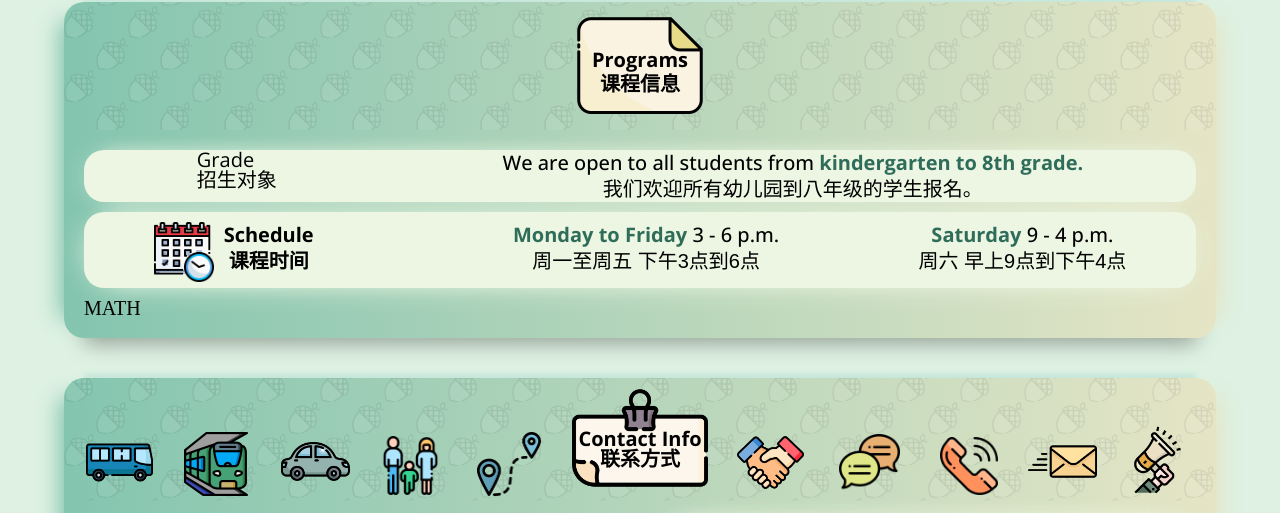
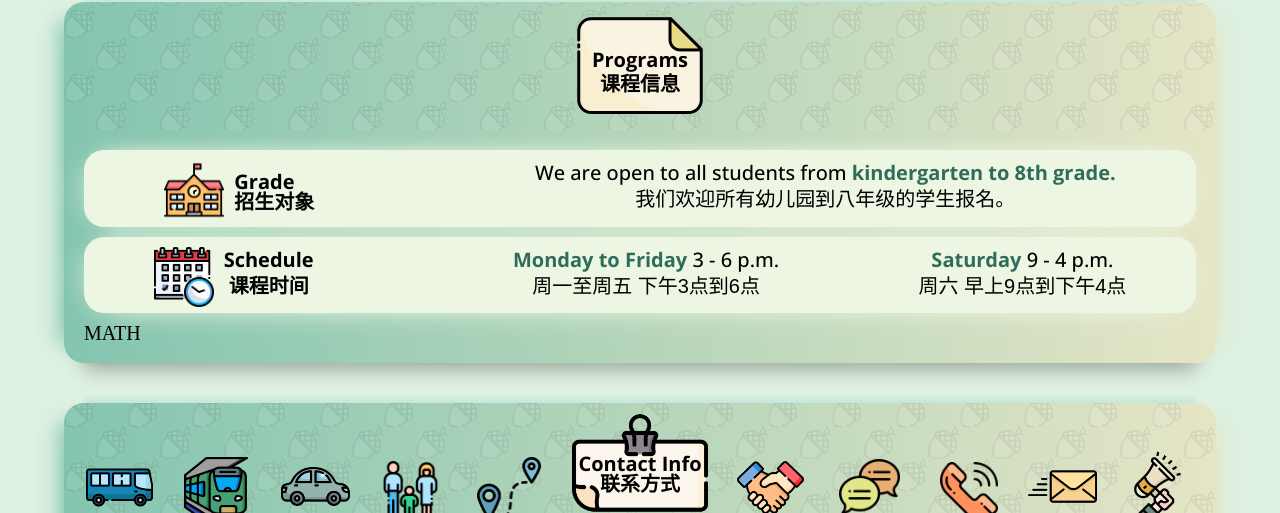
Before and after one commit to XLG123/acorn-house, a website built with webpack: page index.html in a window 1280 px wide. Shown: the part 824-1337 px from the top of the page. Built offline with nearby package versions, Linux system fonts and the light colour scheme; files whose address does not match are found by name.

Commit message:
added temporary stylings for programs content

```diff
--- a/attribution.txt
+++ b/attribution.txt
@@ -43,6 +43,7 @@ About Us Title Icon Attribution
 <a href="https://www.flaticon.com/free-icons/partnership-handshake" title="Partnership handshake icons">Partnership handshake icons created by Freepik - Flaticon</a>
 <a href="https://www.flaticon.com/free-icons/post-it" title="post-it icons">Post-it icons created by bearicons - Flaticon</a>
 <a href="https://www.flaticon.com/free-icons/time-and-date" title="time-and-date icons">Time-and-date icons created by justicon - Flaticon</a>
+<a href="https://www.flaticon.com/free-icons/school" title="school icons">School icons created by Freepik - Flaticon</a>
 
 Enrollmenet Title Icon Attribution
 <a href="https://www.flaticon.com/free-icons/note" title="note icons">Note icons created by Freepik - Flaticon</a>
--- a/index.html
+++ b/index.html
@@ -146,7 +146,11 @@
           <div class="enrollment-target">
             <span class="grade-title">
               <div class="grade-container">
-                <!-- <img /> -->
+                <img
+                  class="school-img"
+                  src="./src/assets/images/school.png"
+                  alt="school icon"
+                />
               </div>
               <div class="grade-text">
                 <div class="eng">Grade</div>
@@ -154,10 +158,10 @@
               </div>
             </span>
             <span class="target-text">
-              <div class="eng"
-                >We are open to all students from <span class="highlight">kindergarten to 8th
-                grade.</span></div
-              >
+              <div class="eng">
+                We are open to all students from
+                <span class="highlight">kindergarten to 8th grade.</span>
+              </div>
               <div class="chn">我们欢迎所有幼儿园到八年级的学生报名。</div>
             </span>
           </div>
--- a/src/styles/programs.scss
+++ b/src/styles/programs.scss
@@ -52,6 +52,8 @@
 
     .enrollment-target {
 
+      padding-top: 0.5em;
+      padding-bottom: 0.2em;
 
       .target-text {
 
@@ -75,25 +77,6 @@
       line-height: 1.3em;
       text-align: center;
 
-      .schedule-title {
-
-        font-weight: bold;
-        margin-right: 3em;
-        display: flex;
-
-
-        .calendar-container {
-          width: 3em;
-          margin-right: 0.5em;
-
-          .calendar-img {
-            width: inherit;
-          }
-
-        }
-
-      }
-
       .schedule-time {
 
         .eng, .chn {
@@ -104,6 +87,25 @@
 
     }
 
+    .grade-title, .schedule-title {
+      font-weight: bold;
+      margin-right: 3em;
+      display: flex;
+    }
+
+    .grade-title {
+      align-items: center;
+    }
+
+    .grade-container, .calendar-container {
+      width: 3em;
+      margin-right: 0.5em;
+    }
+
+    .school-img, .calendar-img {
+      width: inherit;
+    }
+
     .highlight {
       font-weight: bold;
       color: #2f6d5a;
```
Also changed, not shown: dist/main.css, src/assets/images/school.png (added).
